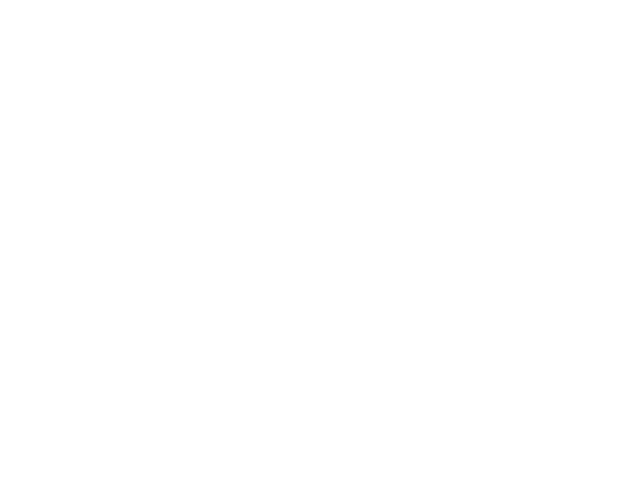
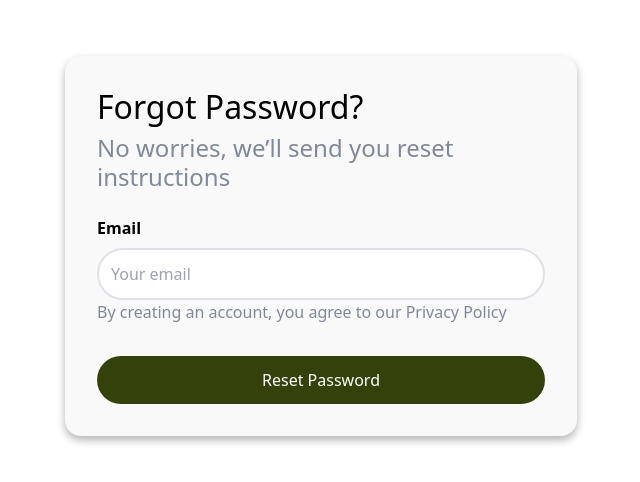
Before and after one commit to Chitranshnigam28/Kisan, a React (Create React App) app in the folder frontend/: page /forgotpassword in a window 1280 px wide. Before the commit this address had no page. Shown: the part 104-586 px from the top of the page, without its empty margins (319-959 px from the left). Built offline with nearby package versions, Linux system fonts and the light colour scheme.

Commit message:
Crop Recommendation styling

```diff
--- a/frontend/src/App.jsx
+++ b/frontend/src/App.jsx
@@ -18,6 +18,7 @@ import 'bootstrap/dist/css/bootstrap.min.css';
 import PrivateRoute from "./Components/PrivateRoute";
 import { useNavigate } from "react-router-dom";
 import { useEffect } from 'react';
+import ForgotPassword from "./Components/ForgotPassword";
 
 
 const userId = localStorage.getItem('userId');
@@ -96,7 +97,7 @@ const AppRoutes = () => {
         <Route path='/login' element={<Login />} />
         <Route path='/register' element={<SignUp />} />
         <Route path='/profilesetup' element={<ProfileSetup />} />
-
+        <Route path="/forgotpassword" element={<ForgotPassword/>}/>
         <Route element={<PrivateRoute />}>
           <Route path="/" element={<Dashboard />} />
           <Route path="/maps" element={<GMaps />} />
--- a/frontend/src/Components/Dashboard/Main.jsx
+++ b/frontend/src/Components/Dashboard/Main.jsx
@@ -44,12 +44,12 @@ const Main = () => {
         <Tips />
       </div>
 
-      <div className="cropRecomendation">
+      {/* <div className="cropRecomendation">
         <h3>Crop Recommendation</h3>
         <div className="cropRecomendation-content">
           <CropRecommendation ownerId={userId} />
         </div>
-      </div>
+      </div> */}
     </main>
   );
 };
--- /dev/null
+++ b/frontend/src/Components/ForgotPassword.jsx
@@ -0,0 +1,49 @@
+import React, { useState } from 'react';
+
+const ForgotPassword = () => {
+  const [email, setEmail] = useState('');
+  const [message, setMessage] = useState('');
+
+  const handleReset = async () => {
+    // Add API call to initiate password reset
+    try {
+      const response = await fetch('/api/auth/forgot-password', {
+        method: 'POST',
+        headers: { 'Content-Type': 'application/json' },
+        body: JSON.stringify({ email }),
+      });
+      const data = await response.json();
+      setMessage(data.message);
+    } catch (error) {
+      setMessage('Error sending reset instructions');
+    }
+  };
+
+  return (
+    <div className="containerlogin">
+      <div className="forgotMainWrapper">
+        <div className="forgotHeadingWrapper">
+          <h2>Forgot Password?</h2>
+          <h4 className="descriptiveHeading">No worries, we’ll send you reset instructions</h4>
+        </div>
+        <div className="forgotEmailWrapper">
+          <label htmlFor="email">Email</label>
+          <input
+            type="email"
+            id="email"
+            placeholder="Your email"
+            value={email}
+            onChange={(e) => setEmail(e.target.value)}
+          />
+          <p className="descriptiveHeading">
+            By creating an account, you agree to our Privacy Policy
+          </p>
+        </div>
+        <button className="authBtn" onClick={handleReset}>Reset Password</button>
+        {message && <p className="message">{message}</p>}
+      </div>
+    </div>
+  );
+};
+
+export default ForgotPassword;
--- a/frontend/src/Components/Login.jsx
+++ b/frontend/src/Components/Login.jsx
@@ -1,8 +1,7 @@
 import React, { useState,useEffect } from 'react';
 import { useNavigate,Link } from 'react-router-dom';
 import "../css/loginsignup.css";
-
-
+import { FaGoogle } from "react-icons/fa";
 const Login = () => {
     const [email, setEmail] = useState('');
     const [password, setPassword] = useState('');
@@ -88,8 +87,16 @@ const Login = () => {
                     />
                 </label>
                 <button type="submit" className='authBtn'>Login</button>
-                <button onClick={handleGoogleLogin}>
-                    Sign in with Google
+                <div className="optionsWrapper">
+                    <div>
+                        <input type="checkbox"/><p>Remember Me</p>
+                    </div>
+                    <p>
+                        <a href="/forgotpassword">Forgot Password?</a>
+                    </p>
+                    </div>
+                <button onClick={handleGoogleLogin} id="googleBtn">
+                   <img src="./google.png" id="googleIcon"/> <span>Sign in with Google</span>
                 </button>
                 <p id="hvact" style={{color:"#818898",fontWeight:600}}>Don't have an account? <Link to="/register"><b>Sign up</b></Link></p>
             </form>
--- a/frontend/src/css/loginsignup.css
+++ b/frontend/src/css/loginsignup.css
@@ -108,13 +108,20 @@ input, textarea, select, button {
 }
 
 .authBtn {
-    background-color: black;
+    background-color: #33420B;
     color: white;
     border: none;
     cursor: pointer;
     transition: background-color 0.3s ease;
+    border-top-left-radius: 2rem;
+    border-top-right-radius: 2rem;
+    border-bottom-left-radius: 2rem;
+    border-bottom-right-radius: 2rem;
 }
 
+#descriptiveHeading{
+    font-size: 1.25rem;
+}
 button:hover {
     background-color: #2980b9;
 }
@@ -221,3 +228,51 @@ label {
 .iagree>input{
     padding: 0;
 }
+
+.optionsWrapper{
+    display: flex;
+    justify-content: space-between;
+    margin-top: 0.5rem;
+}
+.optionsWrapper div{
+    display: grid;
+    grid-template-columns: .15fr 1fr;
+    gap: .5rem;
+    align-items: baseline;
+}
+
+#googleIcon{
+    width: 12%;
+}
+#googleBtn{
+    border: 2px solid #DFE1E7;
+    display: flex;
+
+    border-top-left-radius: 2rem;
+    border-top-right-radius: 2rem;
+    border-bottom-left-radius: 2rem;
+    border-bottom-right-radius: 2rem;
+    justify-content: center;
+    align-items: center;
+    padding: 0;
+    margin-bottom: 1rem;
+}
+
+.descriptiveHeading{
+    color: #818898;
+
+}
+
+.forgotMainWrapper{
+    display: flex;
+    flex-direction: column;
+    gap:1rem;
+}
+
+.forgotEmailWrapper #email{
+    border :2px solid #DFE1E7;
+    border-top-left-radius: 2rem;
+    border-top-right-radius: 2rem;
+    border-bottom-left-radius: 2rem;
+    border-bottom-right-radius: 2rem;
+}
```
Also changed, not shown: frontend/public/google.png (added).
